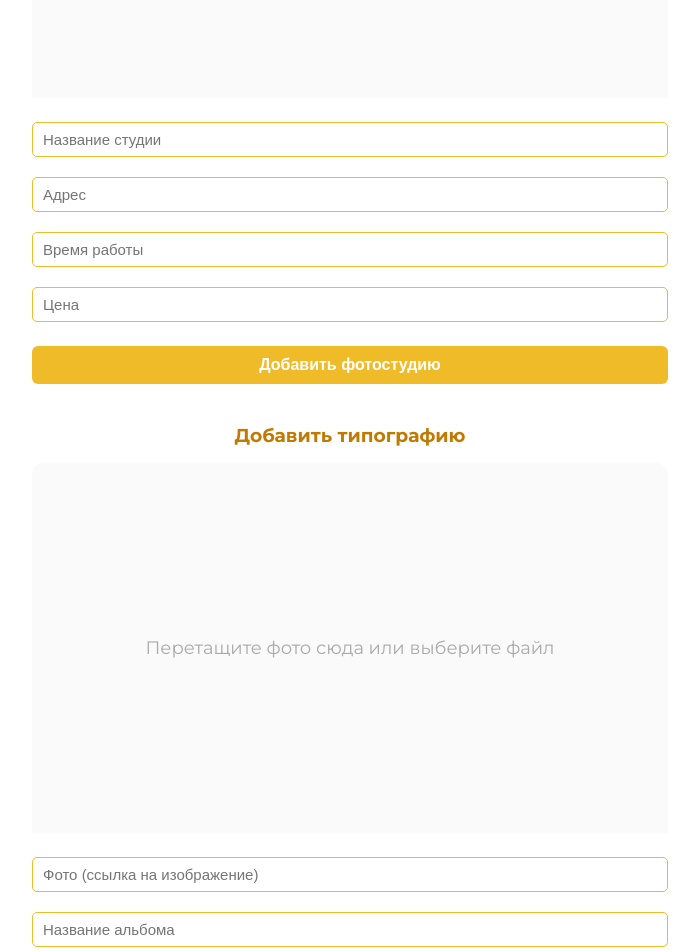
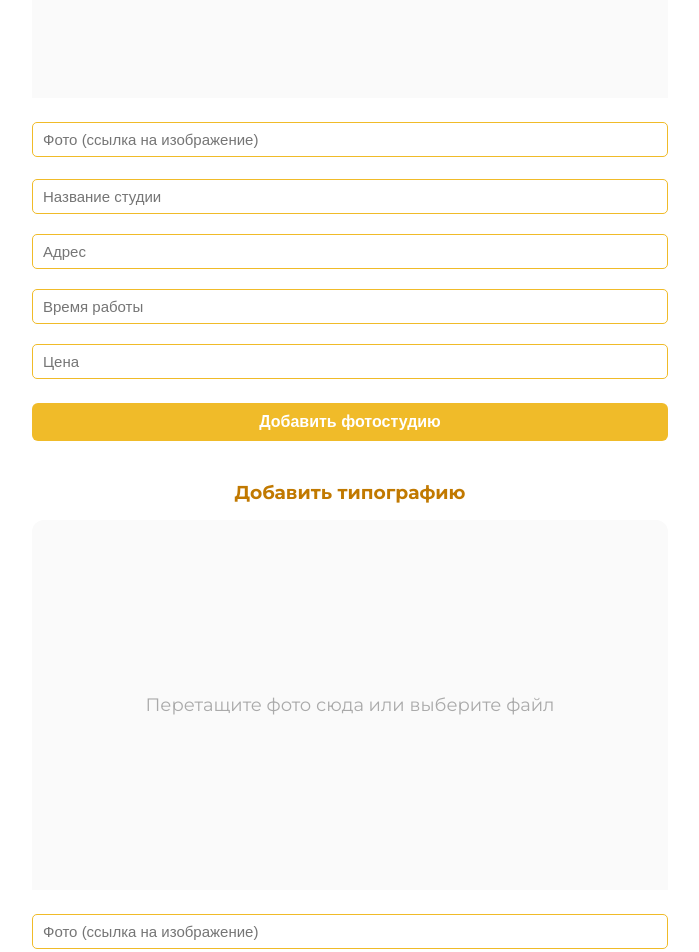
Before and after one commit to MaximkaProMax/graduation, a React (Vite) app in the folder photoproject/: page /admin/create-items in a window 1280 px wide. Shown: the part 640-1592 px from the top of the page, without its empty margins (290-989 px from the left). Built offline with nearby package versions, Linux system fonts and the light colour scheme; no server answers.

Commit message:
Added new functionality for adding photos

```diff
--- a/photoproject/src/pages/CreateItems.jsx
+++ b/photoproject/src/pages/CreateItems.jsx
@@ -348,6 +348,18 @@ const CreateItems = () => {
             tabIndex={-1}
           />
         </div>
+        {/* Новое поле: Фото (ссылка на изображение) */}
+        <input
+          type="text"
+          name="photo"
+          value={studio.photo}
+          onChange={handleStudioChange}
+          placeholder="Фото (ссылка на изображение)"
+          required
+          style={{ width: '100%', marginTop: 4, marginBottom: 8, cursor: 'pointer' }}
+          readOnly
+          onClick={() => fileInputRef.current && fileInputRef.current.click()}
+        />
         {uploadError && (
           <div style={{ color: 'red', textAlign: 'center', marginTop: 6 }}>{uploadError}</div>
         )}
@@ -469,21 +481,23 @@ const CreateItems = () => {
             tabIndex={-1}
           />
         </div>
+        {/* Оставляем только одно поле для ссылки на изображение */}
+        <input
+          type="text"
+          name="main_card_photo"
+          value={typography.main_card_photo}
+          onChange={handleTypographyPhotoChange}
+          onPaste={handleTypographyPhotoPaste}
+          placeholder="Фото (ссылка на изображение)"
+          required
+          style={{ width: '100%', marginTop: 4, marginBottom: 8, cursor: 'pointer' }}
+          readOnly
+          onClick={() => typographyPhotoInputRef.current && typographyPhotoInputRef.current.click()}
+        />
         {uploadError && (
           <div style={{ color: 'red', textAlign: 'center', marginTop: 6 }}>{uploadError}</div>
         )}
         <div style={{ padding: 0, display: 'flex', flexDirection: 'column', gap: 8 }}>
-          {/* Только одно поле для ссылки на изображение */}
-          <input
-            type="text"
-            name="main_card_photo"
-            value={typography.main_card_photo}
-            onChange={handleTypographyPhotoChange}
-            onPaste={handleTypographyPhotoPaste}
-            placeholder="Фото (ссылка на изображение)"
-            required
-            style={{ width: '100%', marginTop: 4, marginBottom: 8 }}
-          />
           <input
             type="text"
             name="main_album_name"
```
